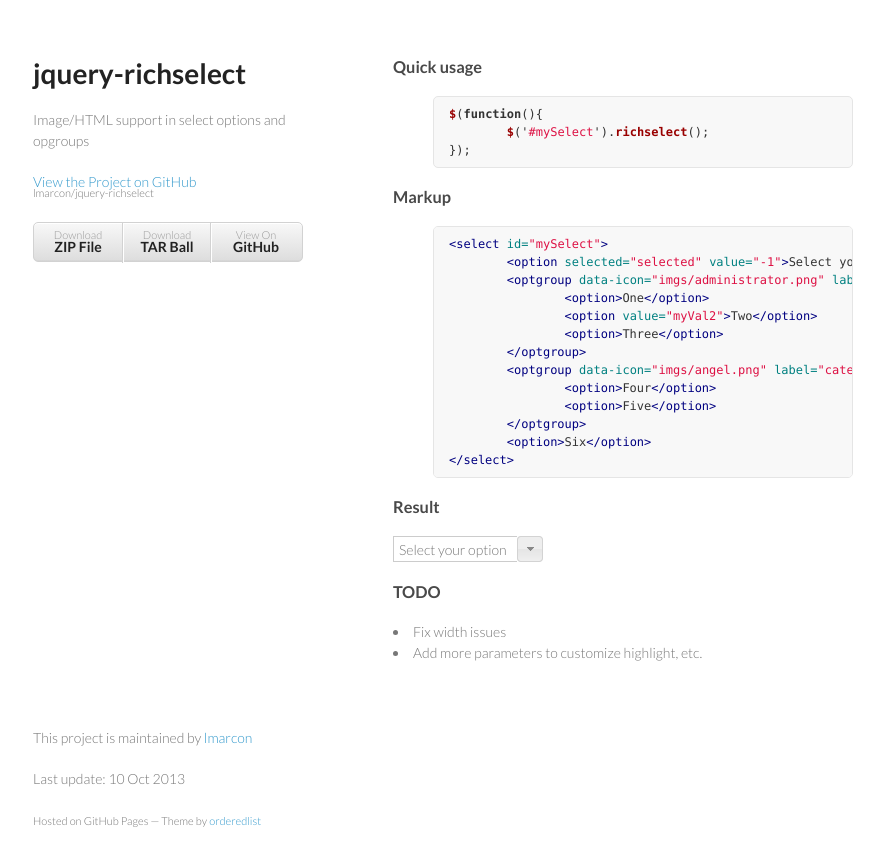
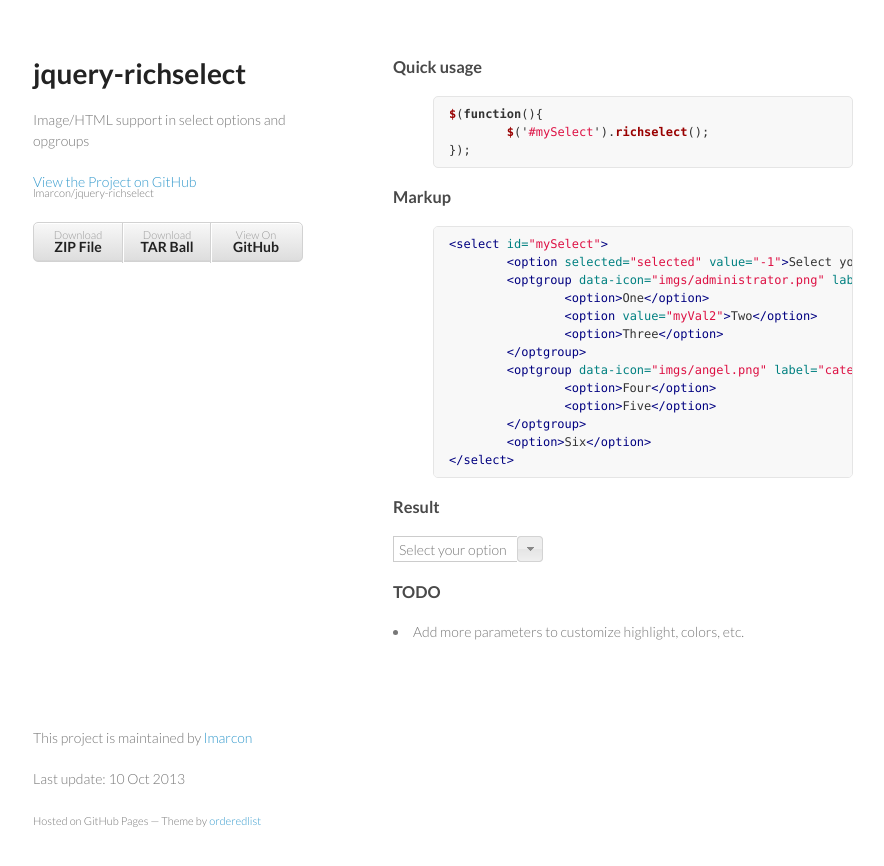
Before and after one commit to lmarcon/jquery-richselect, a Jekyll site: the page built from index.html, in a window 1280 px wide. Shown: the top 866 px of the page, without its empty margins (177-1061 px from the left). Built offline with Jekyll 4.4.1, drawn with Linux system fonts in a browser that asks for light colours; nearby versions of some CDN libraries.

Commit message:
removed issue

```diff
--- a/_layouts/default.html
+++ b/_layouts/default.html
@@ -75,8 +75,7 @@
 
 <h3>TODO</h3>
 
-<li>Fix width issues</li>
-<li>Add more parameters to customize highlight, etc.</li>
+<li>Add more parameters to customize highlight, colors, etc.</li>
 
 
       </section>
```
